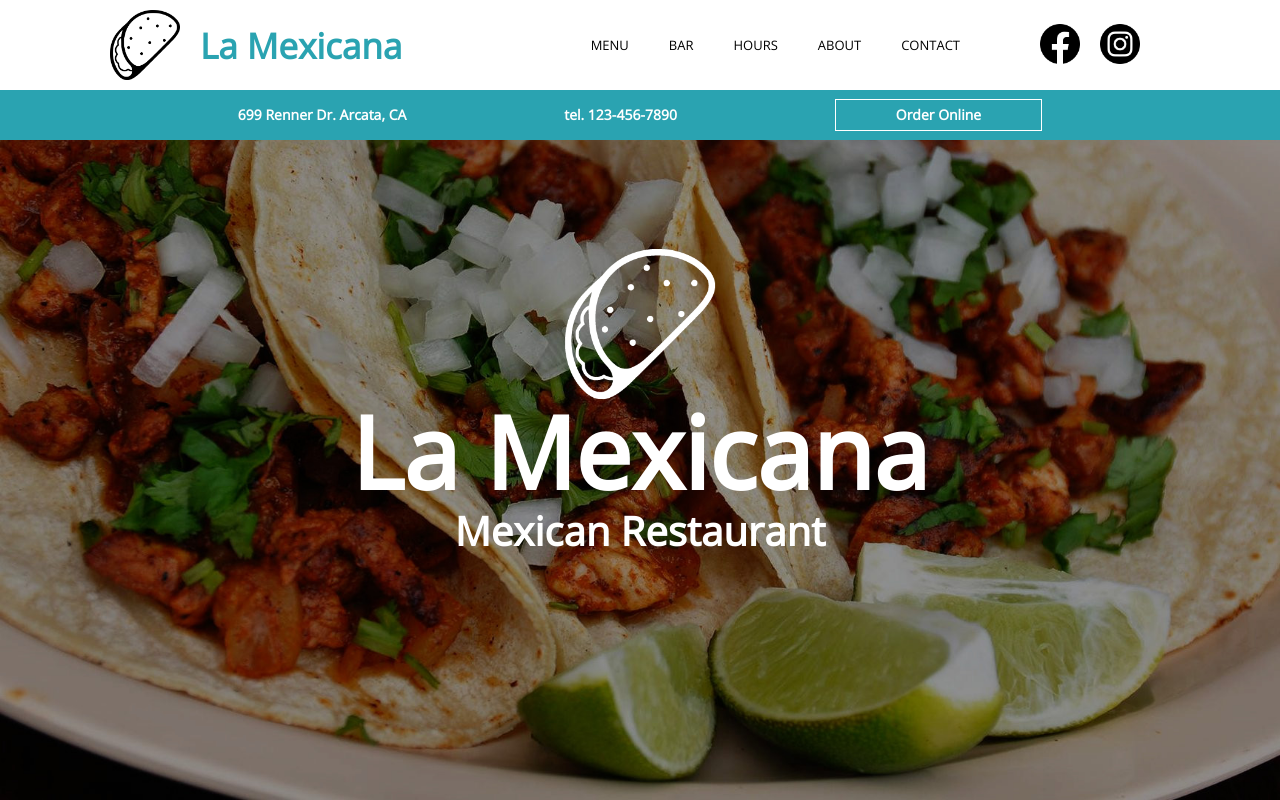
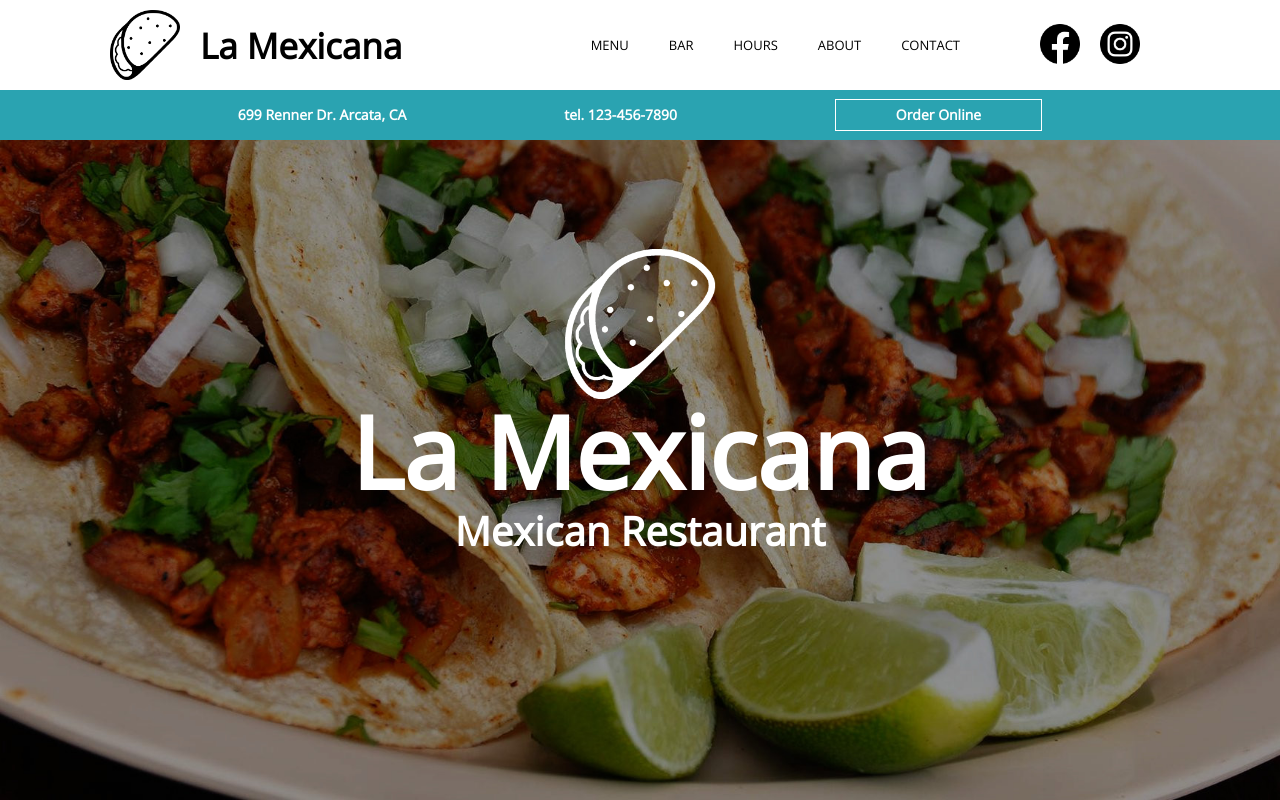
Before and after one commit to ec-rilo/project-restaurant, a website built with webpack: page dist/index.html in a window 1280 px wide. Built offline with nearby package versions, Linux system fonts and the light colour scheme.

Commit message:
Change the color of logo text in nav bar to black

```diff
--- a/src/style.css
+++ b/src/style.css
@@ -57,7 +57,7 @@ ul {
 .nav-logo-name {
     font-size: 35px;
     font-weight: bold;
-    color: var(--color-1);
+    color: #000;
 }
 
 .top-nav-menu-items {
```
